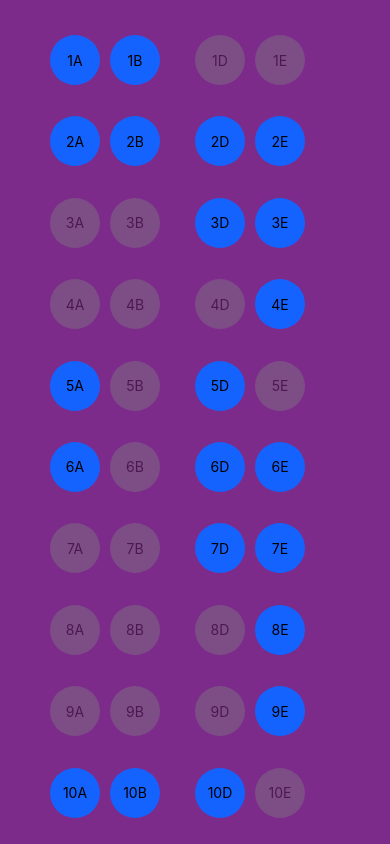
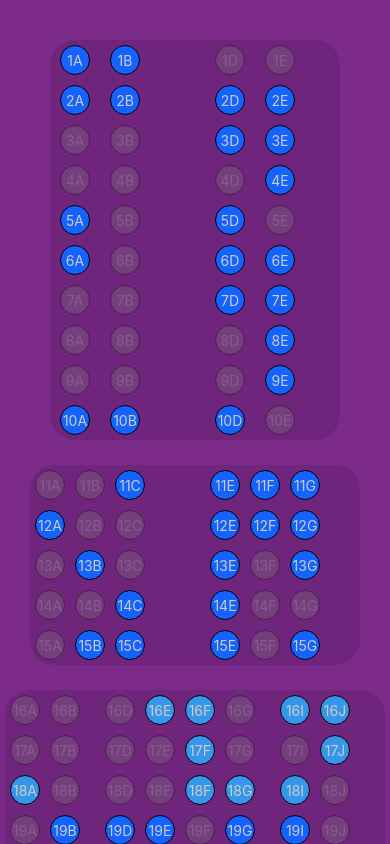
Before and after one commit to cdelsoin/FlightSeatsRN, a React Native app: screen / in a window 390 px wide. Built offline with nearby package versions, Linux system fonts and the light colour scheme.

Commit message:
create a component for each cabin class add onPress to each seat more styling

```diff
--- a/App.js
+++ b/App.js
@@ -1,26 +1,96 @@
 import React from 'react';
-import { StyleSheet, ScrollView, Text, View } from 'react-native';
+import { StyleSheet, ScrollView, Text, View, Button, TouchableHighlight, Alert } from 'react-native';
 import Seats from './seats.json';
 
 class Seat extends React.Component {
+  _onPressButton(props) {
+    if (this.props.seat.occupied) {
+      Alert.alert('Sorry seat ' + this.props.seat.row + this.props.seat.seat + ' is unavailable')
+    } else {
+      Alert.alert('You have selected seat ' + this.props.seat.row + this.props.seat.seat)
+    }
+  }
+
   render(props) {
     return (
-      <View style={[styles.seat, this.props.seat.occupied && styles.occupiedSeat, this.props.seat.premium && styles.premiumSeat]}>
-        <Text>{this.props.seat.row}{this.props.seat.seat}</Text>
+      <TouchableHighlight
+        onPress={this._onPressButton.bind(this)}
+        style={[
+          styles.seat,
+          this.props.firstClass && styles.firstClassSeat,
+          this.props.businessClass && styles.businessClassSeat,
+          this.props.economyClass && styles.economyClassSeat,
+          this.props.seat.premium && styles.premiumSeat,
+          this.props.seat.selected && styles.selectedSeat,
+          this.props.seat.occupied && styles.occupiedSeat,
+        ]}>
+        <Text style={{color: '#ccc'}}>{this.props.seat.row}{this.props.seat.seat}</Text>
+      </TouchableHighlight>
+    )
+  }
+}
+
+class AisleSeat extends React.Component {
+  _onPressButton(props) {
+    if (this.props.seat.occupied) {
+      Alert.alert('Sorry seat ' + this.props.seat.row + this.props.seat.seat + ' is unavailable')
+    } else {
+      Alert.alert('You have selected seat ' + this.props.seat.row + this.props.seat.seat)
+    }
+  }
+
+  render(props) {
+    return (
+      <TouchableHighlight
+        onPress={this._onPressButton.bind(this)}
+        style={[
+          styles.seat,
+          this.props.firstClass && styles.firstClassSeat,
+          this.props.businessClass && styles.businessClassSeat,
+          this.props.economyClass && styles.economyClassSeat,
+          this.props.firstClass && styles.firstClassAisleSeat,
+          this.props.businessClass && styles.businessClassAisleSeat,
+          this.props.economyClass && styles.economyClassAisleSeat,
+          this.props.seat.premium && styles.premiumSeat,
+          this.props.seat.selected && styles.selectedSeat,
+          this.props.seat.occupied && styles.occupiedSeat,
+        ]}>
+        <Text style={{color: '#ccc'}}>{this.props.seat.row}{this.props.seat.seat}</Text>
+      </TouchableHighlight>
+    )
+  }
+}
+
+class FirstClassSection extends React.Component {
+  render(props){
+    return (
+      <View style={styles.firstClassContainer}>
+        {this.props.firstClassSeats}
       </View>
     )
   }
 }
 
-class AisleSeat extends React.Component {
-  render(props) {
+class BusinessClassSection extends React.Component {
+  render(props){
     return (
-      <View style={[styles.seat, styles.aisleSeat, this.props.seat.occupied && styles.occupiedSeat, this.props.seat.premium && styles.premiumSeat]}>
-        <Text>{this.props.seat.row}{this.props.seat.seat}</Text>
+      <View style={styles.businessClassContainer}>
+        {this.props.businessClassSeats}
       </View>
     )
   }
 }
+
+class EconomyClassSection extends React.Component {
+  render(props){
+    return (
+      <View style={styles.economyClassContainer}>
+        {this.props.economyClassSeats}
+      </View>
+    )
+  }
+}
+
 
 export default class App extends React.Component {
   render() {
@@ -31,6 +101,7 @@ export default class App extends React.Component {
     const economyClass = []
 
     seatData.forEach(function(seat){
+      seat.selected = false
       switch (seat.class) {
         case 'First':
           firstClass.push(seat)
@@ -70,7 +141,6 @@ export default class App extends React.Component {
           return -1;
       }
 
-      // Else go to the 2nd item
       if (a.seat < b.seat) {
           return -1;
       } else if (a.seat > b.seat) {
@@ -87,7 +157,6 @@ export default class App extends React.Component {
           return -1;
       }
 
-      // Else go to the 2nd item
       if (a.seat < b.seat) {
           return -1;
       } else if (a.seat > b.seat) {
@@ -99,56 +168,119 @@ export default class App extends React.Component {
 
     const firstClassSeats = firstClass.map(function(seat, index){
       if (seat.seat === "B") {
-        return <AisleSeat key={index} seat={seat}/>
+        return <AisleSeat key={index} seat={seat} firstClass={true}/>
+      } else {
+        return <Seat key={index} seat={seat} firstClass={true}/>
+      }
+    })
 
+    const businessClassSeats = businessClass.map(function(seat, index){
+      if (seat.seat === "C") {
+        return <AisleSeat key={index} seat={seat} businessClass={true}/>
       } else {
+        return <Seat key={index} seat={seat} businessClass={true}/>
+      }
+    })
 
-        return <Seat key={index} seat={seat}/>
+    const economyClassSeats = economyClass.map(function(seat, index){
+      if (seat.seat === "B") {
+        return <AisleSeat key={index} seat={seat} economyClass={true}/>
+      } else if (seat.seat === "G"){
+        return <AisleSeat key={index} seat={seat} economyClass={true}/>
+      } else {
+        return <Seat key={index} seat={seat} economyClass={true}/>
       }
     })
 
     return (
-      // NOTE TURN FIRST CLASS INTO ITS OWN COMPONENT THEN CHANGE THIS <VIEW> TO <SCROLLVIEW>
-      <View style={styles.firstClassContainer}>
-        {firstClassSeats}
-      </View>
+      // <FirstClassSection firstClassSeats={firstClassSeats}/>
+      // <BusinessClassSection businessClassSeats={businessClassSeats}/>
+      // <EconomyClassSection economyClassSeats={economyClassSeats}/>
+          <ScrollView contentContainerStyle={styles.contentContainer}>
+            <FirstClassSection firstClassSeats={firstClassSeats}/>
+            <BusinessClassSection businessClassSeats={businessClassSeats}/>
+            <EconomyClassSection economyClassSeats={economyClassSeats}/>
+          </ScrollView>
     );
   }
 }
 
 const styles = StyleSheet.create({
-  // contentContainer: {
-  //   flex: 1,
-  //   backgroundColor: '#fff',
-  //   flexDirection: 'row',
-  //   flexWrap: 'wrap',
-  //   alignItems: 'flex-start',
-  //   justifyContent: 'center',
-  // },
+  contentContainer: {
+    // flex: 1,
+    // alignItems: 'stretch',
+    backgroundColor: '#7c2b8b',
+    flexDirection: 'column',
+    // overflow: 'scroll'
+  },
   firstClassContainer: {
-    flex: 1,
-    backgroundColor: '#7c2b8b',
+    backgroundColor: '#6f257b',
+    borderRadius: 25,
     flexDirection: 'row',
     flexWrap: 'wrap',
-    paddingTop: 30,
-    paddingRight: 45,
-    paddingLeft: 45,
+    marginTop: 40,
+    marginRight: 50,
+    marginLeft: 50,
+  },
+  businessClassContainer: {
+    backgroundColor: '#6f257b',
+    borderRadius: 25,
+    flexDirection: 'row',
+    flexWrap: 'wrap',
+    marginTop: 25,
+    marginRight: 30,
+    marginLeft: 30,
+  },
+  economyClassContainer: {
+    backgroundColor: '#6f257b',
+    borderRadius: 25,
+    flexDirection: 'row',
+    flexWrap: 'wrap',
+    marginTop: 25,
+    marginRight: 5,
+    marginLeft: 5,
+    marginBottom: 50,
   },
   seat: {
     alignItems: 'center',
     backgroundColor: '#1463ff',
     borderRadius: 25,
-    height: 50,
+    // borderColor: '#6f257b',
+    borderWidth: 1,
+    height: 30,
     justifyContent: 'center',
-    margin: 5,
-    width: 50,
+    width: 30,
   },
-  aisleSeat: {
-    marginRight: 30
+  firstClassSeat: {
+    marginLeft: 10,
+    marginRight: 10,
+    marginTop: 5,
+    marginBottom: 5,
+  },
+  businessClassSeat: {
+    marginLeft: 5,
+    marginRight: 5,
+    marginTop: 5,
+    marginBottom: 5,
+  },
+  economyClassSeat: {
+    margin:5
+  },
+  firstClassAisleSeat: {
+    marginRight: 65
+  },
+  businessClassAisleSeat: {
+    marginRight: 60
+  },
+  economyClassAisleSeat: {
+    marginRight: 20
+  },
+  selectedSeat: {
+    backgroundColor: '#14fff8',
   },
   occupiedSeat: {
     backgroundColor: 'gray',
-    opacity: 0.4
+    opacity: 0.3
   },
   premiumSeat: {
     backgroundColor: '#3696e9',
```
